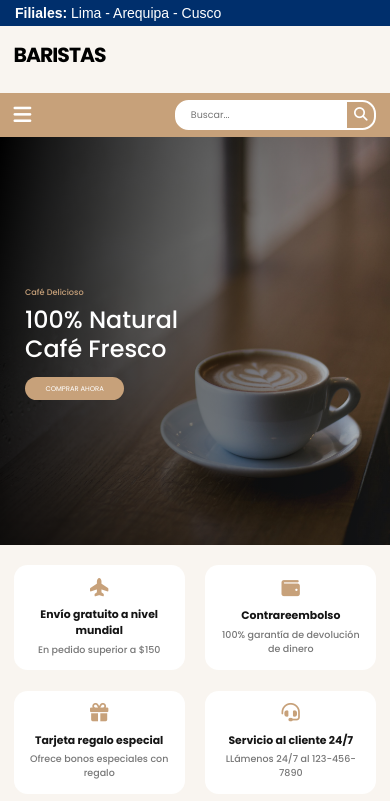
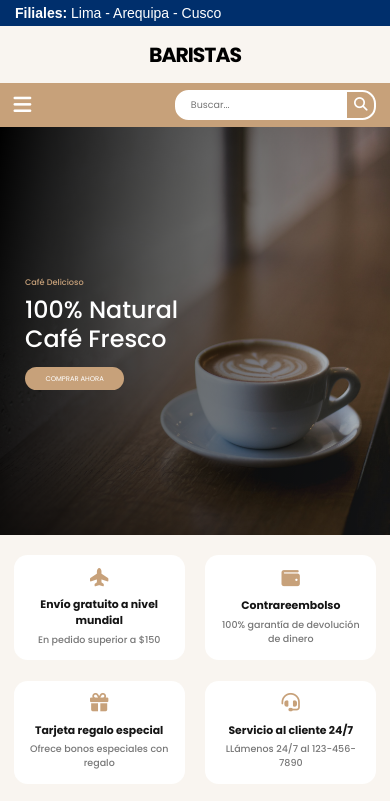
Before and after one commit to antonio-gutierrezmor4/gt, a plain HTML site: page index.html in a window 390 px wide. Shown: the top 801 px of the page. Drawn offline with Linux system fonts and the light colour scheme; files whose address does not match are found by name.

Commit message:
Update styles.css

```diff
--- a/styles.css
+++ b/styles.css
@@ -1137,23 +1137,29 @@ html {
     }
 }
 
+/* Estilos normales para pantallas grandes */
+.container-logo, .content-customer-support {
+    display: inline-block;
+    vertical-align: middle;
+}
+
 /* Media Query para pantallas pequeñas (móviles) */
 @media (max-width: 768px) {
-    /* Centrar el logo */
-    .container-logo {
-        text-align: center; /* Centramos el contenido dentro del contenedor */
-        margin-bottom: 10px; /* Espacio debajo del logo */
+    /* Alineamos el logo y el soporte al cliente uno debajo del otro */
+    .container-logo, .content-customer-support {
+        display: block; /* Cambiamos a bloque para que se apilen */
+        width: 100%; /* Ocupar todo el ancho */
+        text-align: center; /* Centramos el contenido */
+        margin: 0 auto; /* Para que estén centrados */
     }
 
-    /* Mover soporte al cliente debajo del logo */
+    /* Añadimos un margen entre el logo y el soporte */
     .content-customer-support {
-        display: block;
-        text-align: center; /* Centramos el texto */
-        margin-top: 10px; /* Espacio entre el logo y el soporte */
+        margin-top: 10px; /* Espacio entre logo y soporte al cliente */
     }
 
-    /* Esconder el contenedor de usuario */
+    /* Escondemos el contenedor de usuario en móviles */
     .container-user {
-        display: none; /* Escondemos el contenedor en móviles */
+        display: none;
     }
 }
```
